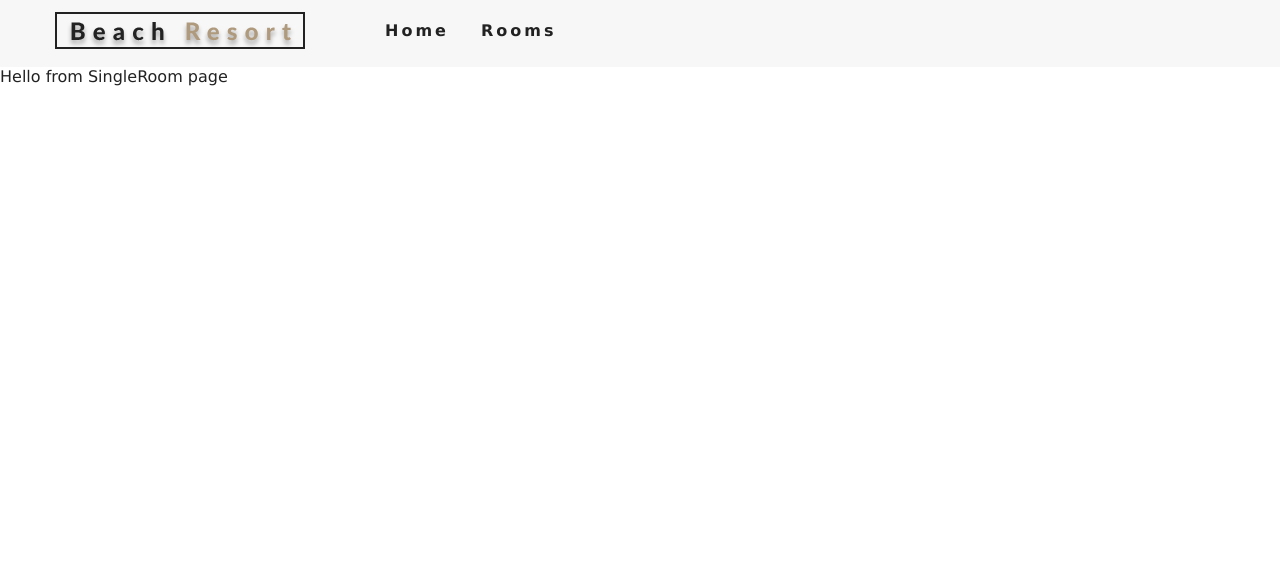
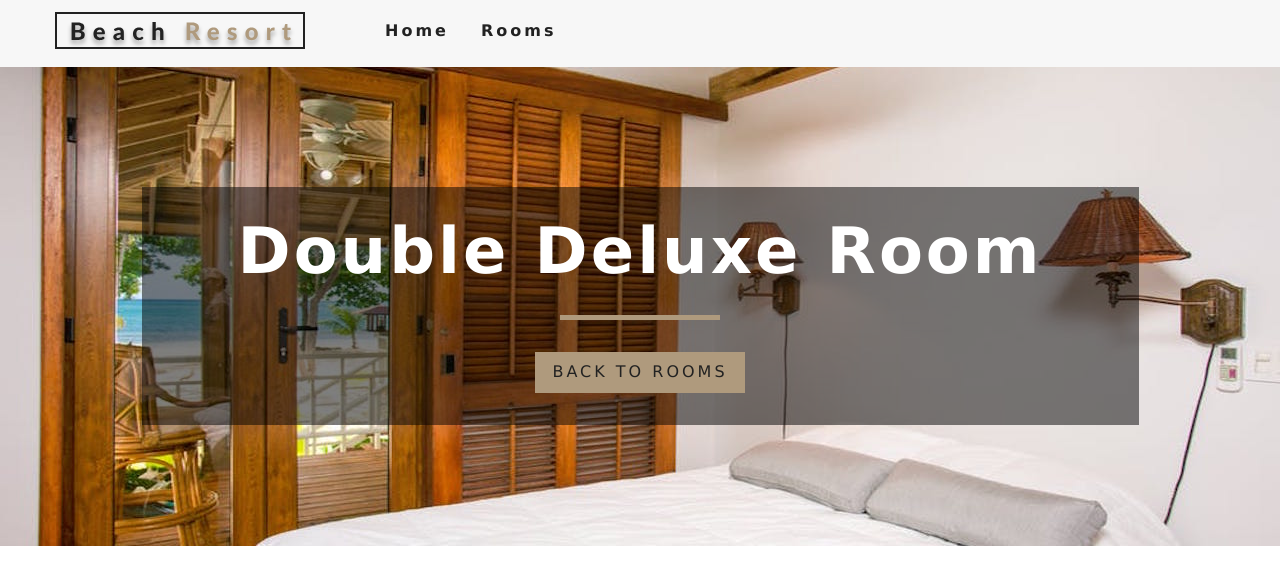
Before and after one commit to rockcoolsaint/hotel-resort, a React (Create React App) app: page /rooms/double-deluxe in a window 1280 px wide. Shown: the top 584 px of the page. Built offline with nearby package versions, Linux system fonts and the light colour scheme.

Commit message:
single room context and dynamic image setup with styled component

```diff
--- a/package.json
+++ b/package.json
@@ -11,6 +11,7 @@
     "react-icons": "^4.3.1",
     "react-router-dom": "^5.0.0",
     "react-scripts": "5.0.1",
+    "styled-components": "^5.3.5",
     "web-vitals": "^2.1.0"
   },
   "scripts": {
--- /dev/null
+++ b/src/components/StyledHero.js
@@ -0,0 +1,12 @@
+import styled from 'styled-components';
+import defaultImg from '../images/room-1.jpeg';
+
+const StyledHero = styled.header`
+  min-height: 60vh;
+  background: url(${props => props.img ? props.img : defaultImg}) center/cover no-repeat;
+  display: flex;
+  align-items: center;
+  justify-content: center;
+`
+
+export default StyledHero;
--- a/src/context.js
+++ b/src/context.js
@@ -37,9 +37,18 @@
     return tempItems;
   }
 
+  getRoom = (slug) => {
+    let tempRooms = [...this.state.rooms];
+    const room = tempRooms.find((room) => room.slug === slug);
+    return room;
+  }
+
   render() {
     return (
-      <RoomContext.Provider value={{...this.state}}>
+      <RoomContext.Provider value={{
+        ...this.state,
+        getRoom: this.getRoom
+      }}>
         {this.props.children}
       </RoomContext.Provider>
     )
--- a/src/pages/Rooms.js
+++ b/src/pages/Rooms.js
@@ -7,7 +7,9 @@
   return (
     <Hero hero="roomsHero">
       <Banner title="our rooms">
-        <Link to='/' className='btn-primary' />
+        <Link to='/' className='btn-primary'>
+          return home
+        </Link>
       </Banner>
     </Hero>
   )
--- a/src/pages/SingleRoom.js
+++ b/src/pages/SingleRoom.js
@@ -1,11 +1,47 @@
 import React, { Component } from 'react';
+import { Link } from 'react-router-dom';
+import Banner from '../components/Banner';
+import Hero from '../components/Hero';
+import StyledHero from '../components/StyledHero';
+import { RoomContext } from '../context';
+import defaultBcg from '../images/room-1.jpeg';
 
 class SingleRoom extends Component {
+  constructor(props){
+    super(props);
+    // console.log(this.props);
+    this.state = {
+      slug: this.props.match.params.slug,
+      defaultBcg
+    };
+  }
+
+  static contextType = RoomContext;
+
+  // componentDidMount() {}
+
   render() {
+    const {getRoom} = this.context;
+    const room = getRoom(this.state.slug);
+    if(!room) {
+      return <div className="error">
+        <h3>no such room could be found...</h3>
+        <Link to='/rooms' className="btn-primary">
+          back to rooms
+        </Link>
+      </div>
+    }
+
+    const {name, description, capacity, size, price, extras, breakfast, pets, images} = room;
+
     return (
-      <div>
-        Hello from SingleRoom page
-      </div>
+      <StyledHero img={images[0] || this.state.defaultBcg}>
+        <Banner title={`${name} room`}>
+          <Link to="/rooms" className='btn-primary'>
+            back to rooms
+          </Link>
+        </Banner>
+      </StyledHero>
     );
   }
 }
```
Also changed, not shown: 2 other files (tests, documents, lock files or other folders).
